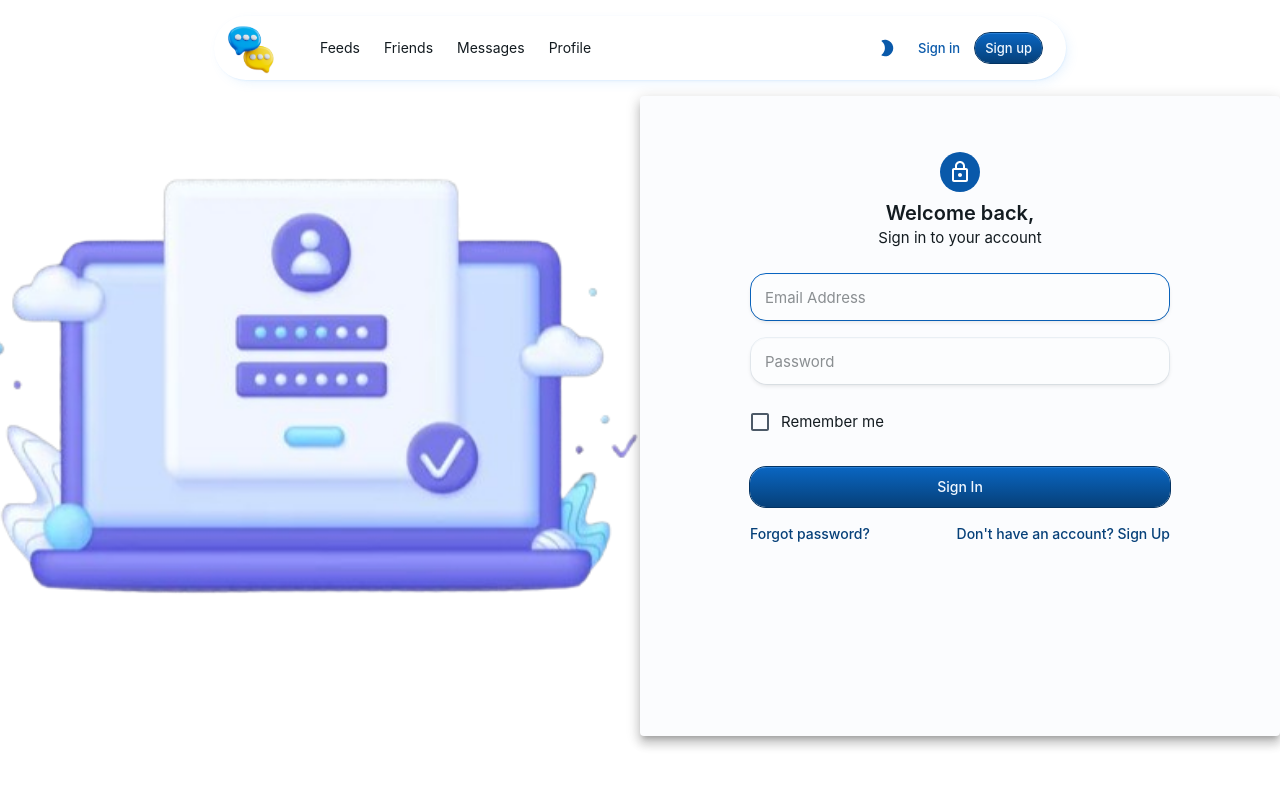
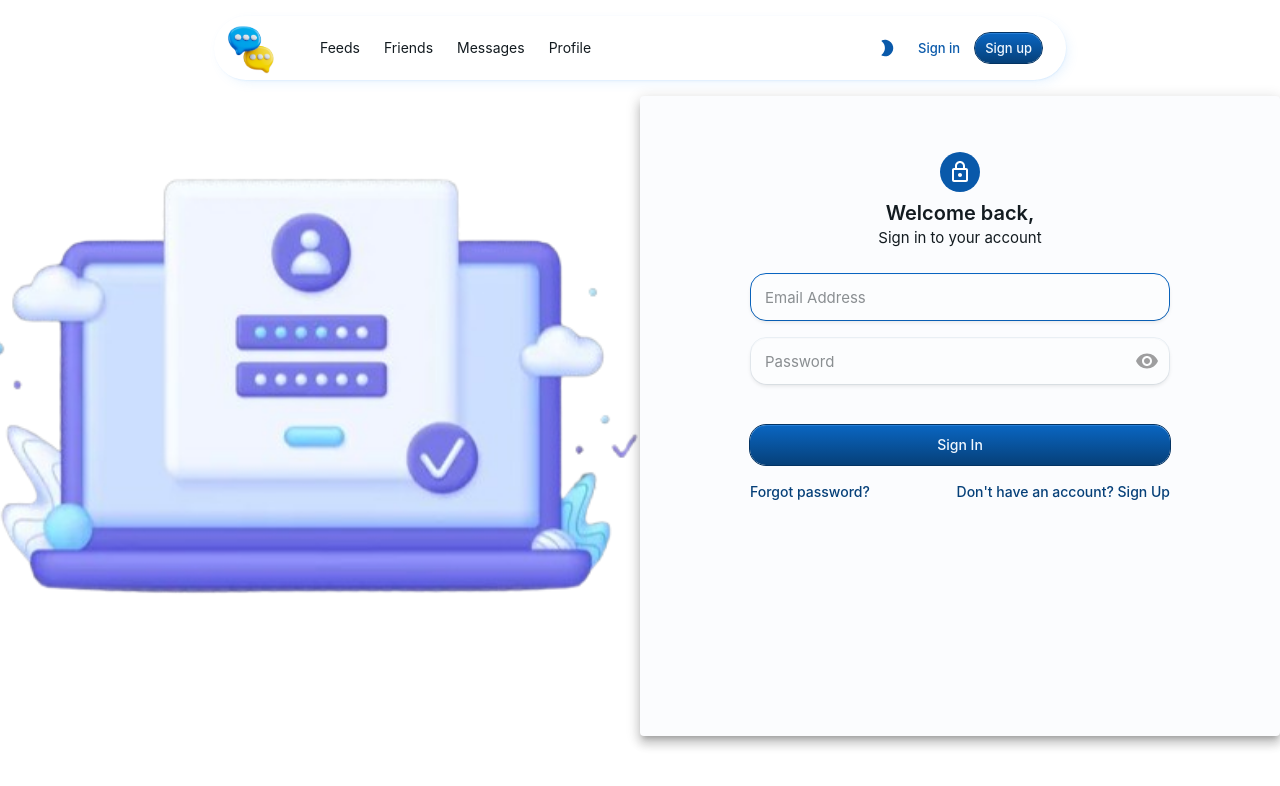
Before and after one commit to fikireab-m/ChitChatCafe, a React (Vite) app: page /auth in a window 1280 px wide. Shown: the top 786 px of the page. Built offline with nearby package versions, Linux system fonts and the light colour scheme.

Commit message:
dispatching action from frontend

```diff
--- a/src/Pages/Auth/Login.jsx
+++ b/src/Pages/Auth/Login.jsx
@@ -2,32 +2,47 @@ import Avatar from "@mui/material/Avatar";
 import Button from "@mui/material/Button";
 import CssBaseline from "@mui/material/CssBaseline";
 import TextField from "@mui/material/TextField";
-import FormControlLabel from "@mui/material/FormControlLabel";
-import Checkbox from "@mui/material/Checkbox";
 import Link from "@mui/material/Link";
 import Paper from "@mui/material/Paper";
 import Box from "@mui/material/Box";
 import Grid from "@mui/material/Grid";
 import LockOutlinedIcon from "@mui/icons-material/LockOutlined";
 import Typography from "@mui/material/Typography";
-import { useDispatch } from "react-redux";
+import { useDispatch, useSelector } from "react-redux";
 import { setCredRequest } from "../../features/auth/authSlice";
 import { useNavigate } from "react-router-dom";
+import { useEffect, useState } from "react";
+import { IconButton } from "@mui/material";
+import { Visibility, VisibilityOff } from "@mui/icons-material";
 
 export default function Login() {
+  const [showPassword, setShowPassword] = useState(false);
+  const handleClickShowPassword = () => setShowPassword((show) => !show);
+
   const dispatch = useDispatch();
   const navigate = useNavigate();
+
+  const { user } = useSelector((state) => state.auth);
 
   const handleSubmit = (event) => {
     event.preventDefault();
     const data = new FormData(event.currentTarget);
     const userInfo = {
-      email: data.get("email"),
-      password: data.get("password"),
+      email: data.get("email").toString(),
+      password: data.get("password").toString(),
     };
+    console.log(userInfo);
     dispatch(setCredRequest(userInfo));
-    navigate("/");
+    if (user !== null) {
+      navigate("/");
+    }
   };
+
+  useEffect(() => {
+    if (user !== null) {
+      navigate("/");
+    }
+  }, [user, navigate]);
 
   return (
     <Grid
@@ -91,15 +106,19 @@ export default function Login() {
               fullWidth
               name="password"
               placeholder="Password"
-              type="password"
+              type={showPassword ? "text" : "password"}
               id="password"
               autoComplete="current-password"
               sx={{ my: 2 }}
+              InputProps={{
+                endAdornment: (
+                  <IconButton onClick={handleClickShowPassword} edge="end">
+                    {showPassword ? <VisibilityOff /> : <Visibility />}
+                  </IconButton>
+                ),
+              }}
             />
-            <FormControlLabel
-              control={<Checkbox value="remember" color="primary" />}
-              label="Remember me"
-            />
+
             <Button
               type="submit"
               fullWidth
--- a/src/components/Footer.jsx
+++ b/src/components/Footer.jsx
@@ -80,8 +80,7 @@ export default function Footer() {
                 aria-label="Enter your email address"
                 placeholder="Your email address"
                 inputProps={{
-                  autocomplete: 'off',
-                  ariaLabel: 'Enter your email address',
+                  autoComplete: 'off'
                 }}
               />
               <Button variant="contained" color="primary" sx={{ flexShrink: 0 }}>
```
Also changed, not shown: src/components/AppAppBar.jsx (+83 -85 lines).
